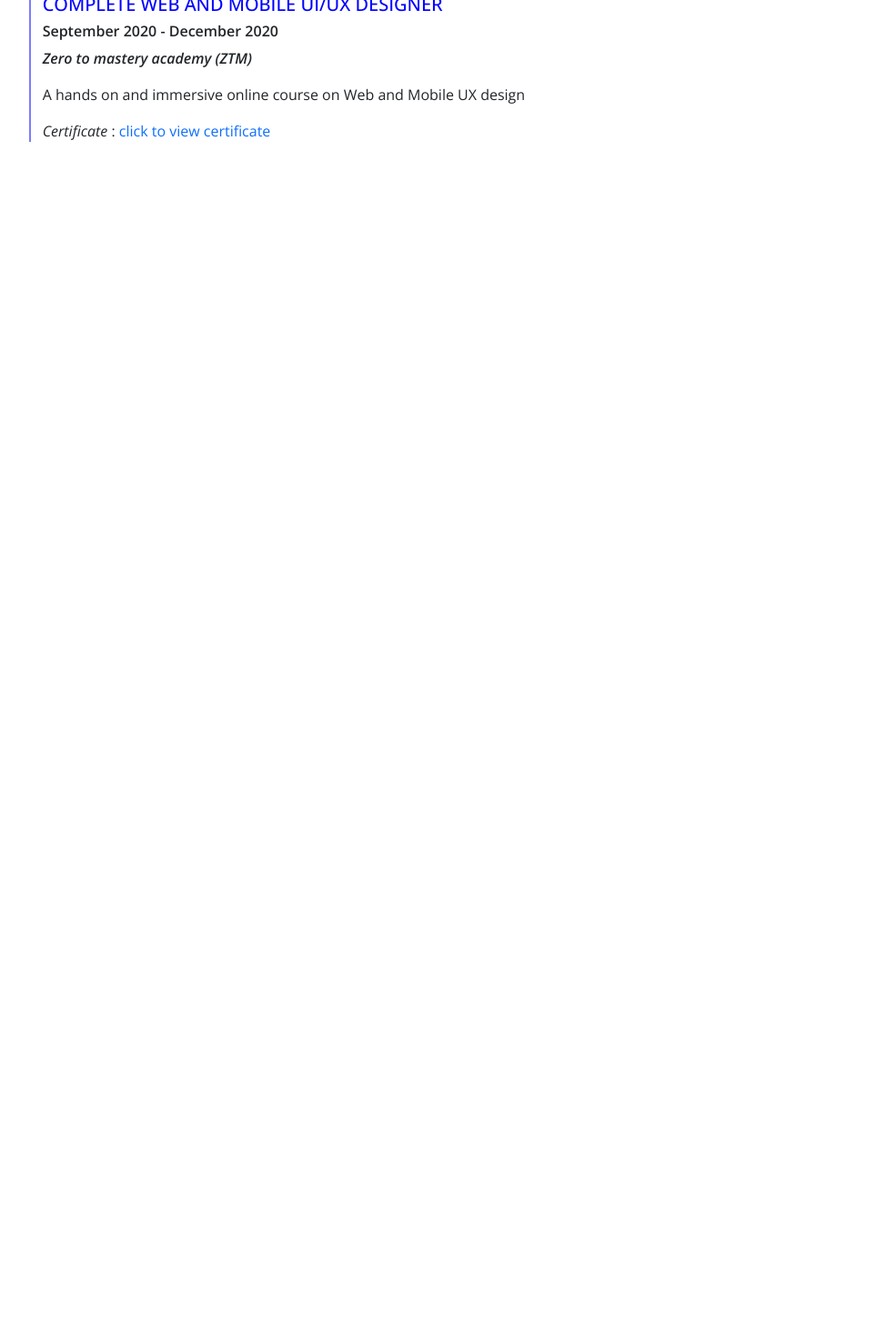
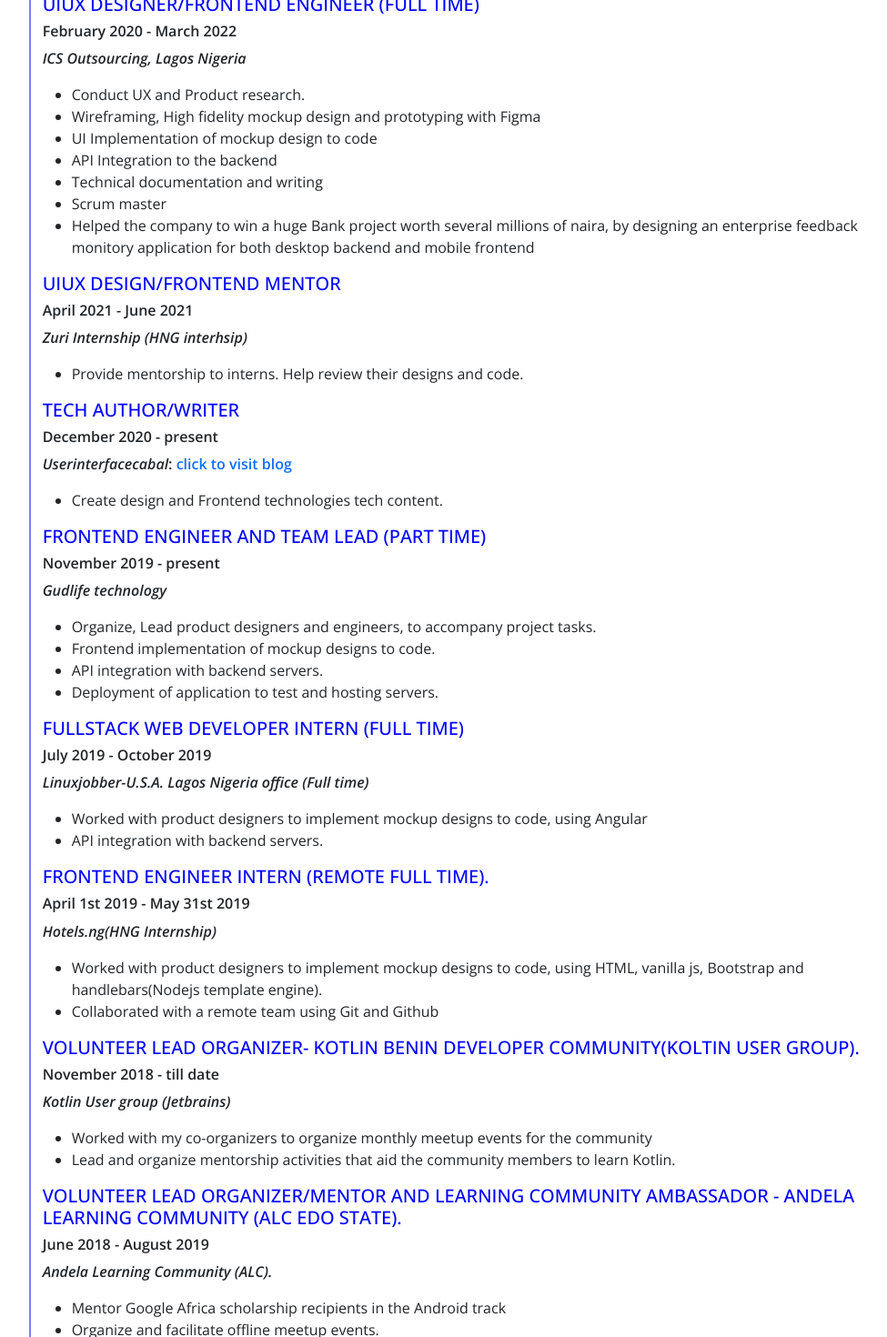
Before and after one commit to EbukaPeter55/My-Resume, a React (Create React App) app: page / in a window 1280 px wide. Shown: the part 1260-2730 px from the top of the page at 91% size, without its empty margins (299-1274 px from the left). Before the commit the page ends 1432 px from the top, so only its background shows below. Built offline with nearby package versions, Linux system fonts and the light colour scheme.

Commit message:
Work on the Portfolio section

```diff
--- a/src/pages/Resume.component.jsx
+++ b/src/pages/Resume.component.jsx
@@ -124,16 +124,93 @@
               </ul>
             </div>
             <div class="resume-item">
-              <h5>Complete Web and Mobile UI/UX designer</h5>
-              <h6>September 2020 - December 2020</h6>
-              <p className='school'><em>Zero to mastery academy (ZTM)</em></p>
-              <p>A hands on and immersive online course on Web and Mobile UX design</p>
-              <p><em>Certificate </em>: <a
-                target="_blank" rel="noreferrer" href="https://drive.google.com/file/d/17sLLxhoJBxIMlIypJypk0v9qRH2TOX6V/view?usp=sharing">
-                click to view certificate
-              </a></p>
+              <h5>UIUX designer/Frontend engineer (Full time)</h5>
+              <h6>February 2020 - March 2022</h6>
+              <p className='school'><em>ICS Outsourcing, Lagos Nigeria </em></p>
+              <ul>
+                <li>Conduct UX and Product research. </li>
+                <li>Wireframing, High fidelity mockup design and prototyping with Figma</li>
+                <li>UI Implementation of mockup design to code</li>
+                <li>API Integration to the backend</li>
+                <li>Technical documentation and writing</li>
+                <li>Scrum master</li>
+                <li>Helped the company to win a huge Bank project worth several millions of naira, by designing an enterprise
+                  feedback monitory application for both desktop backend and mobile frontend </li>
+              </ul>
             </div>
-
+            <div class="resume-item">
+              <h5>UIUX design/Frontend mentor</h5>
+              <h6>April 2021 - June 2021 </h6>
+              <p className='school'><em>Zuri Internship (HNG interhsip)</em></p>
+              <ul>
+                <li> Provide mentorship to interns. Help review their designs and code.</li>
+              </ul>
+            </div>
+            <div class="resume-item">
+              <h5>Tech author/writer</h5>
+              <h6>December 2020 - present</h6>
+              <p className='school'><em>Userinterfacecabal</em>: <a
+              target="_blank" rel="noreferrer" href="https://userinterfacecabal.com/">click to visit blog</a></p>
+              <ul>
+                <li> Create design and Frontend technologies tech content.</li>
+              </ul>
+            </div>
+            <div class="resume-item">
+              <h5>Frontend engineer and Team lead (Part time)</h5>
+              <h6>November 2019 - present</h6>
+              <p className='school'><em>Gudlife technology</em></p>
+              <ul>
+                <li>Organize, Lead product designers and engineers, to accompany project tasks.</li>
+                <li>Frontend implementation of mockup designs to code.</li>
+                <li>API integration with backend servers.</li>
+                <li> Deployment of application to test and hosting servers.</li>
+              </ul>
+            </div>
+            <div class="resume-item">
+              <h5>Fullstack web developer intern (Full time)</h5>
+              <h6>July 2019 - October 2019</h6>
+              <p className='school'><em>Linuxjobber-U.S.A. Lagos Nigeria office (Full time)</em></p>
+              <ul>
+                <li>Worked with product designers to implement mockup designs to code, using Angular</li>
+                <li>API integration with backend servers.</li>
+              </ul>
+            </div>
+            <div class="resume-item">
+              <h5>Frontend engineer intern (Remote full time).</h5>
+              <h6>April 1st 2019 - May 31st 2019</h6>
+              <p className='school'><em>Hotels.ng(HNG Internship)</em></p>
+              <ul>
+                <li>Worked with product designers to implement mockup designs to code, using HTML, vanilla js, Bootstrap and handlebars(Nodejs template engine).</li>
+                <li>Collaborated with a remote team using Git and Github</li>
+              </ul>
+            </div>
+            <div class="resume-item">
+              <h5>Volunteer Lead Organizer- Kotlin Benin Developer community(Koltin User group).</h5>
+              <h6>November 2018 - till date</h6>
+              <p className='school'><em>Kotlin User group (Jetbrains)</em></p>
+              <ul>
+                <li>Worked with my co-organizers to organize monthly meetup events for the community</li>
+                <li>Lead and organize mentorship activities that aid the community members to learn Kotlin.</li>
+              </ul>
+            </div>
+            <div class="resume-item">
+              <h5>Volunteer Lead Organizer/mentor and Learning Community Ambassador - Andela Learning Community (ALC Edo state).</h5>
+              <h6> June 2018 - August 2019</h6>
+              <p className='school'><em>Andela Learning Community (ALC).</em></p>
+              <ul>
+                <li>Mentor Google Africa scholarship recipients in the Android track</li>
+                <li>Organize and facilitate offline meetup events.</li>
+              </ul>
+            </div>
+            <div class="resume-item">
+              <h5>Professional Freelance Computer hardware engineer</h5>
+              <h6> January 2017 - August 2018</h6>
+              <p className='school'>Pedon technologies.</p>
+              <ul>
+                <li>Basic and advance troubleshooting of computer hardware issues for clients</li>
+                <li>Upgrade, repair, maintenance of computer hardware and software for clients.</li>
+              </ul>
+            </div>
             </div>
             </div>
             {/* END OF WORK EXPERIENCE */}
```
